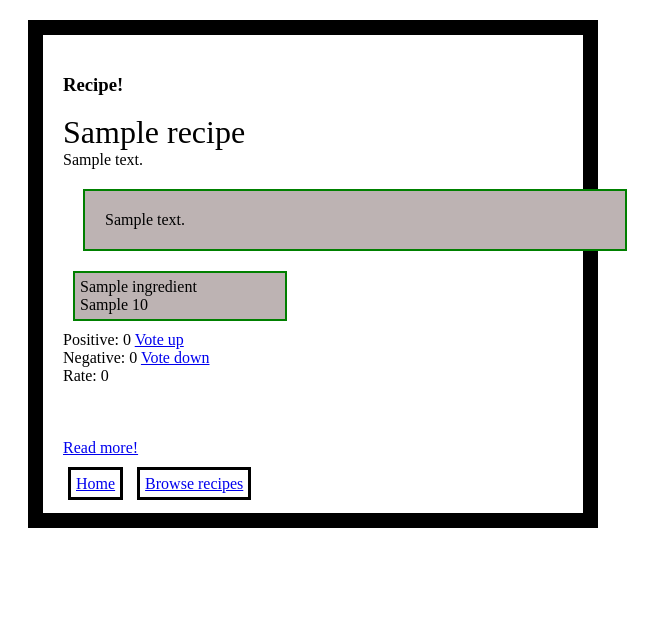
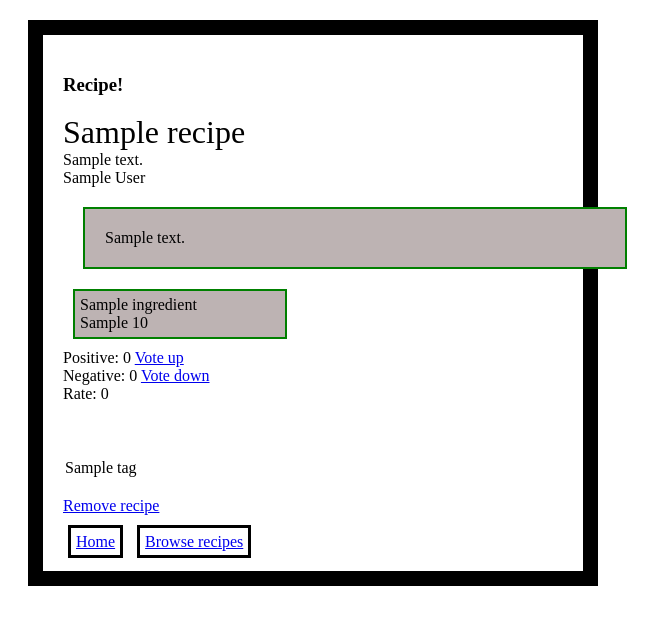
Before and after one commit to IgorWalkowiak/CookBook_SQL, a Flask app: page /recipes/recipe/1 in a window 1280 px wide. Shown: the top 625 px of the page, without its empty margins (0-662 px from the left). Run offline with Flask 2, Linux system fonts and the light colour scheme; tables that the repository leaves empty hold one stand-in row (values such as "Sample post").

Commit message:
refactored frontend

```diff
--- a/templates/login/adminPanel.html
+++ b/templates/login/adminPanel.html
@@ -12,7 +12,7 @@
           <p class = 'permissions'>{{user.privileges.value}}</p>
           <a href='/admin/remove/{{user.name}}'>Remove user</a><br>
           <a href='/admin/makeAdmin/{{user.name}}'>Give admin permission</a><br>
-          <a href='/admin/makeChef/{{user.name}}'>Give user permission</a>
+          <a href='/admin/makeChef/{{user.name}}'>Give user permission</a><br><br><br>
         {% endfor %}
         </div>
     <nav>
--- a/templates/recipes/browseRecipes.html
+++ b/templates/recipes/browseRecipes.html
@@ -12,9 +12,9 @@
             Tag: <input type="text" name="tag">
             Sort by:
             <select id="sort" name="sort">
+               <option value="default">Default</option>
                <option value="fromBest">From the best</option>
                <option value="fromWorst">From the worst</option>
-               <option value="default">Default</option>
             </select>
             <input type="submit" value="Search">
          </form>
--- a/templates/recipes/recipe.html
+++ b/templates/recipes/recipe.html
@@ -10,6 +10,7 @@
       <h3> Recipe! </h3>
         <div class = 'title'> {{recipe.title}}</div>
         <div class  = 'description'>{{recipe.description}}</div>
+        <div class = 'owner'> {{recipe.owner}}</div>
 
         {% for step in recipe.steps %}
           <div class = 'step'>{{step.description}}</div>
@@ -34,12 +35,15 @@
 
       <div class="tags">
         {% for tag in recipe.tags %}
-          <div class = 'tag'>
-                    <a class ='moreLink' href='/recipes/recipe/{{recipe.id}}'> Read more! </a></div>
+          <p class = 'tag'>
+            {{tag.name}}</p>
         {% endfor %}
         <br>
       </div>
     </div>
+
+    <a href="/recipes/removeRecipe/{{recipe.id}}">Remove recipe</a><br><br>
+
     <nav>
     <a href="/">Home</a>
     <a href="/recipes/browseRecipes">Browse recipes</a>
```
Also changed, not shown: recipeSystem.py (added, +11 -0 lines), templates/recipes/newRecipe.html (+5 -5 lines).
